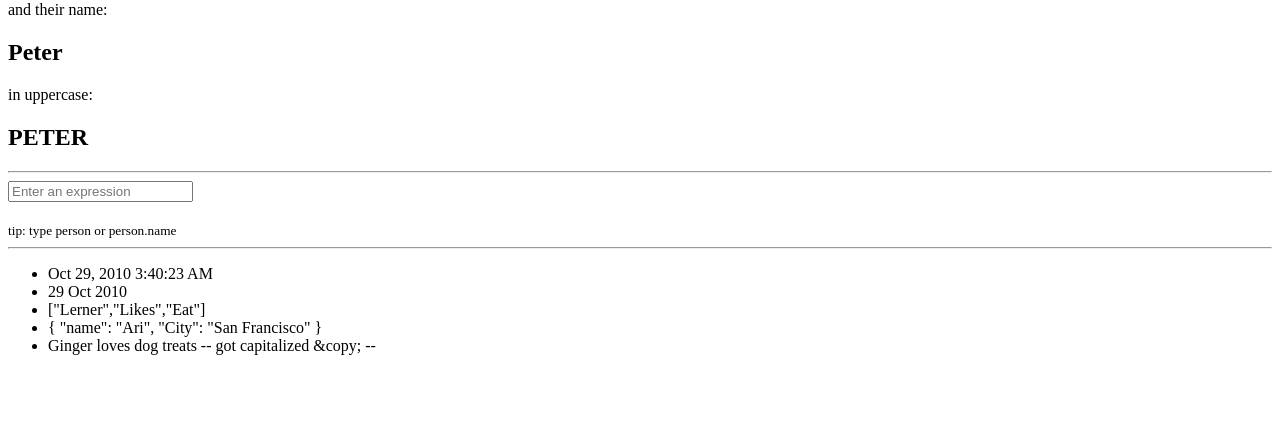
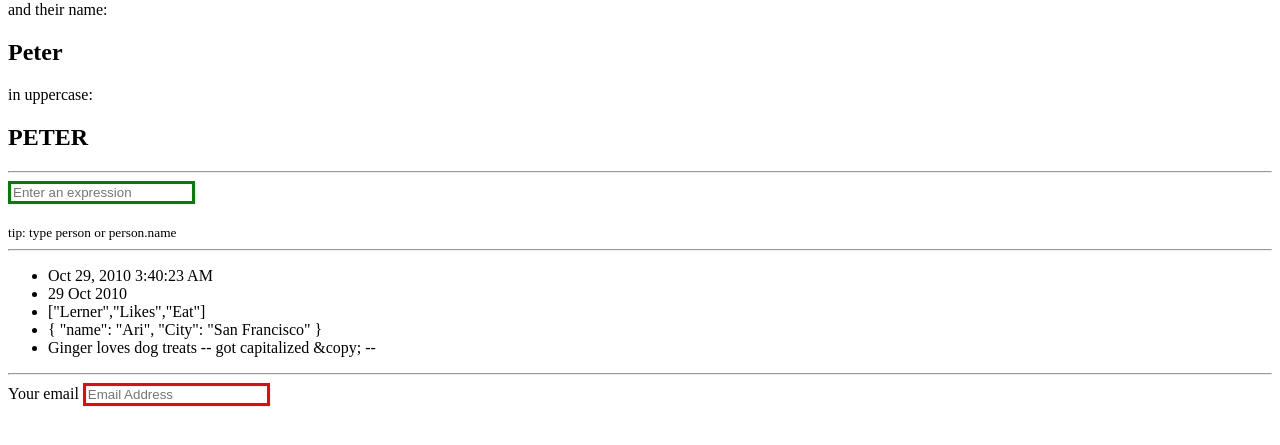
Before and after one commit to pvhee/ng-learning, a plain HTML site: page helloworld/index.html in a window 1280 px wide. Shown: the part 79-524 px from the top of the page. Drawn offline with nearby package versions, Linux system fonts and the light colour scheme.

Commit message:
Added example of email form validation

```diff
--- a/helloworld/index.html
+++ b/helloworld/index.html
@@ -2,6 +2,7 @@
 <html>
   <head>
     <title>Hello World app</title>
+    <link rel="stylesheet" href="style.css" type="text/css" />
     <script src="https://ajax.googleapis.com/ajax/libs/angularjs/1.2.16/angular.js"></script>
   </head>
   <body>
@@ -41,7 +42,17 @@
         <li>{{ 'ginger loves dog treats' | customCapitalize }}</li>
       </ul>
 
+      <hr>
+
+      <!-- Form validation -->
+      <form name="form" novalidate>
+        <label name="email">Your email</label>
+        <input type="email" required name="email" ng-model="user.email" placeholder="Email Address" />
+      </form>
+
     </div>
+
+
 
     <script type="text/javascript" src="js/app.js"></script>
 
--- /dev/null
+++ b/helloworld/style.css
@@ -0,0 +1,7 @@
+input.ng-invalid {
+  border: 3px solid red;
+}
+
+input.ng-valid {
+  border: 3px solid green;
+}
```
